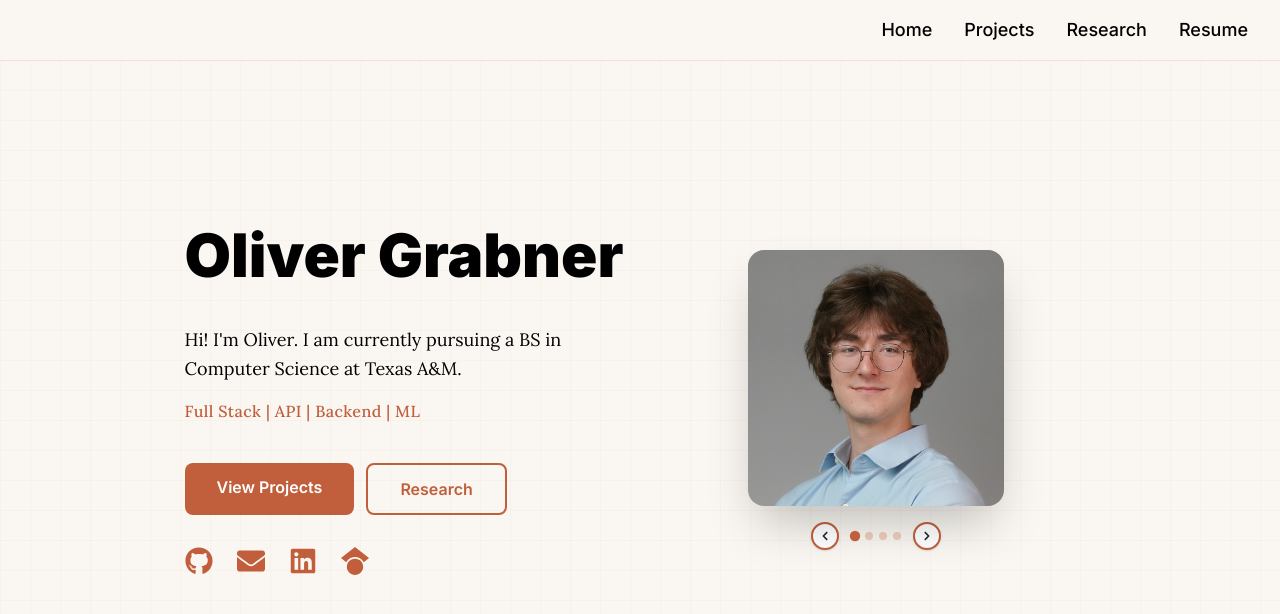
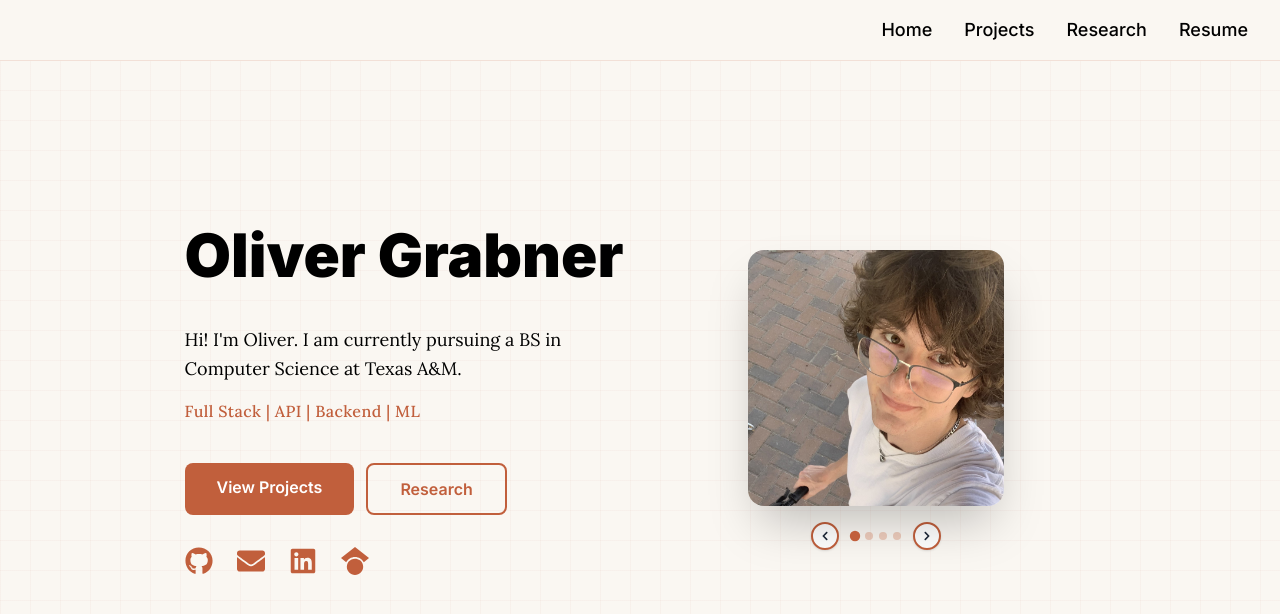
Before and after one commit to OliverGrabner/olivergrabner.github.io, a React (Vite) app: page / in a window 1280 px wide. Shown: the top 614 px of the page. Built offline with nearby package versions, Linux system fonts and the light colour scheme.

Commit message:
changed photo photo

```diff
--- a/src/components/Hero.tsx
+++ b/src/components/Hero.tsx
@@ -12,7 +12,7 @@ interface ImageSlide {
 export default function Hero() {
   const slides: ImageSlide[] = [
     {
-      image: '/prof_headshot.jpg',
+      image: '/casual_headshot.jpeg',
       blackText: "Hi! I'm Oliver. I am currently pursuing a BS in Computer Science at Texas A&M.",
       orangeText: 'Full Stack | API | Backend | ML'
     },
```
